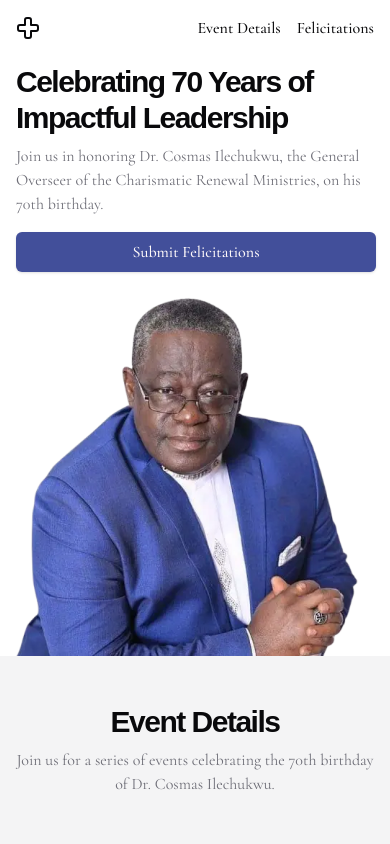
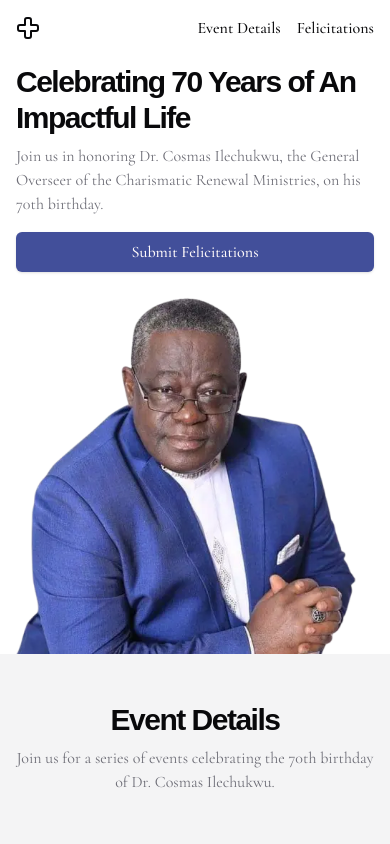
Before and after one commit to amjedidiah/cosmas-ilechukwu-70th-birthday, a Next.js app: page / in a window 390 px wide. Shown: the top 844 px of the page. Built offline with nearby package versions, Linux system fonts and the light colour scheme; a web font is replaced by a local one.

Commit message:
fix(app): first feedback
- updated hero title according to feedback
- fixed issue with hero image overflow on mobile

```diff
--- a/src/components/jumbotron.tsx
+++ b/src/components/jumbotron.tsx
@@ -9,7 +9,7 @@
           <div className="flex flex-col justify-center space-y-4">
             <div className="space-y-2">
               <h1 className="text-3xl font-caudex font-bold tracking-tighter sm:text-5xl xl:text-6xl/none">
-                Celebrating 70 Years of Impactful Leadership
+                Celebrating 70 Years of An Impactful Life
               </h1>
               <p className="max-w-[600px] text-muted-foreground md:text-xl">
                 Join us in honoring Dr. Cosmas Ilechukwu, the General Overseer
@@ -23,7 +23,7 @@
           <Image
             src="/images/portrait.webp"
             alt="Dr. Cosmas Ilechukwu"
-            className="mx-auto aspect-square overflow-hidden rounded-xl object-cover sm:w-full lg:order-last max-lg:max-w-[360px]"
+            className="mx-auto aspect-square overflow-hidden rounded-xl object-cover sm:w-full lg:order-last sm:max-lg:max-w-[360px]"
             width="550"
             height="550"
             priority
```
